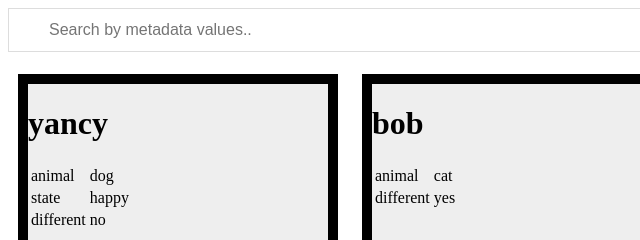
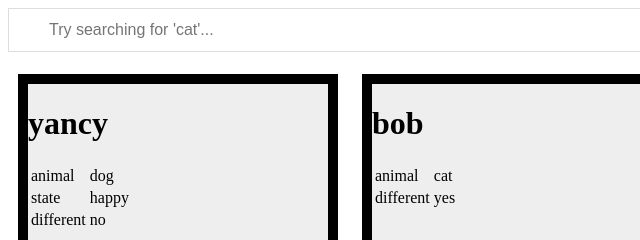
Before and after one commit to maminian/filter_panels, a plain HTML site: page index.html in a window 1280 px wide. Shown: the top 240 px of the page, 0-640 px from the left. Drawn offline with nearby package versions, Linux system fonts and the light colour scheme.

Commit message:
search suggestion

```diff
--- a/index.html
+++ b/index.html
@@ -11,7 +11,7 @@
 </head>
 <body>
 
-<input type="text" id="myInput" onkeyup="filter()"  placeholder="Search by metadata values..">
+<input type="text" id="myInput" onkeyup="filter()"  placeholder="Try searching for 'cat'...">
 
 <div id="panel_container">
 
```
